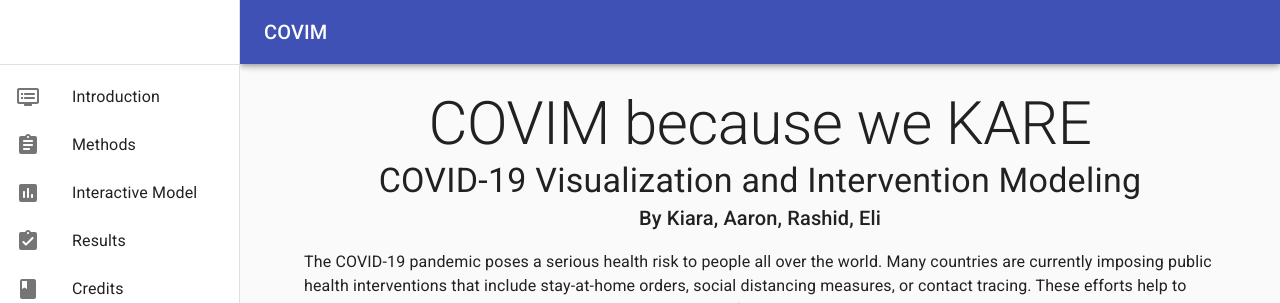
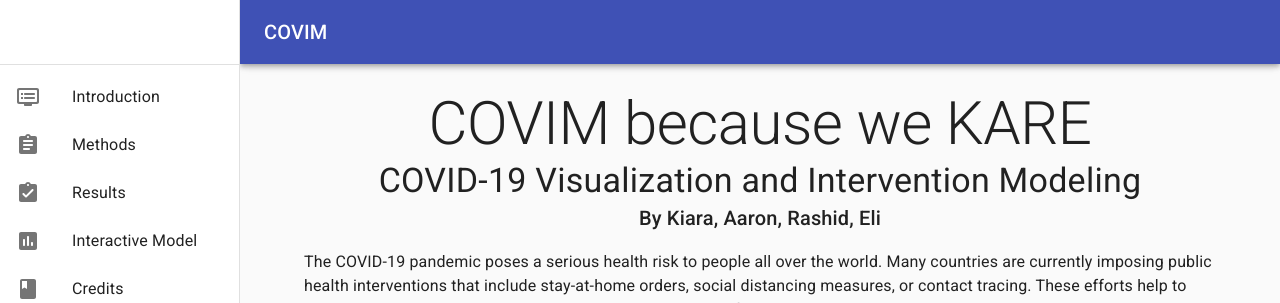
Before and after one commit to uvafan/MMM_Final_Project, a React (Create React App) app in the folder viz/: page / in a window 1280 px wide. Shown: the top 303 px of the page. Built offline with nearby package versions, Linux system fonts and the light colour scheme.

Commit message:
switch page order

```diff
--- a/viz/src/App.js
+++ b/viz/src/App.js
@@ -87,14 +87,14 @@ const App = () => {
       'icon': <AssignmentRoundedIcon />,
     },
     {
+      'path': '/results',
+      'title': 'Results',
+      'icon': <AssignmentTurnedInRoundedIcon />,
+    },
+    {
       'path': '/interactive-model',
       'title': 'Interactive Model',
       'icon': <AssessmentRoundedIcon />,
-    },
-    {
-      'path': '/results',
-      'title': 'Results',
-      'icon': <AssignmentTurnedInRoundedIcon />,
     },
     {
       'path': '/credits',
@@ -178,10 +178,10 @@ const App = () => {
                 <Methods />
               </Route>
               <Route path={pages[2].path}>
-                <InteractiveSimulator />
+                <Results />
               </Route>
               <Route path={pages[3].path}>
-                <Results />
+                <InteractiveSimulator />
               </Route>
               <Route path={pages[4].path}>
                 <Credits />
```
